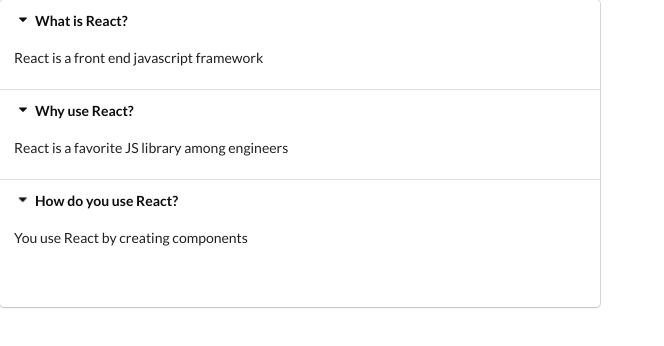
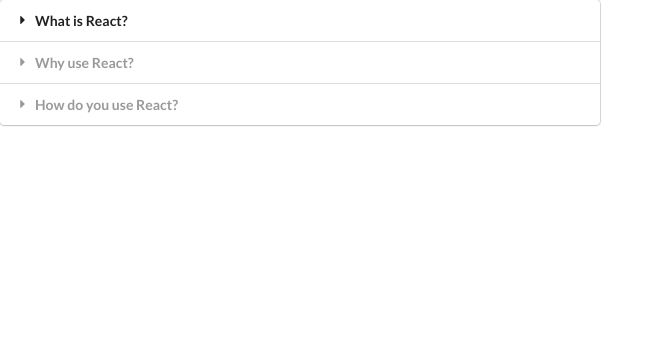
Before and after one commit to mickzeller/shiny-telegram, a React (Create React App) app: page / in a window 1280 px wide. Shown: the top 346 px of the page, without its empty margins (0-664 px from the left). Built offline with nearby package versions, Linux system fonts and the light colour scheme.

Commit message:
Finishing Accordion.js component

```diff
--- a/src/components/Accordion.js
+++ b/src/components/Accordion.js
@@ -2,6 +2,13 @@ import React, { useState } from 'react';
 
 const Accordion = ({items}) => {
 
+  //                    CLASS_COMPONENT             VS            FUNCTION_COMPONENT
+  // Initialization: state = {activeIndex: 0}                       useState(0);
+  // Reference:      this.state.activeIndex                         activeIndex;
+  // Updates:        this.setState({activeIndex: 10})             setActiveIndex(10);
+
+  // const [ PIECE_OF_STATE, F(X)_TO_CHANGE_STATE ] = useState( INIT_VALUE_FOR_THIS_PIECE_OF_STATE )
+  // hook to allow use of state - this syntax utilizes 'array destructuring'
   const [activeIndex, setActiveIndex] = useState(null)
 
   // helper function
@@ -10,15 +17,18 @@ const Accordion = ({items}) => {
   }
 
   const renderedItems = items.map((item, index) => {
+    // variable to control which dropdown is active
+    const active = index === activeIndex ? 'active' : ''
+
     return <React.Fragment key={item.title}>
       <div
-        className="title active"
+        className={`title ${active}`}
         onClick={() => onTitleClick(index)}
       >
         <i className="dropdown icon"/>
         {item.title}
       </div>
-      <div className="content active">
+      <div className={`content ${active}`}>
         <p>{item.content}</p>
       </div>
     </React.Fragment>
@@ -26,7 +36,6 @@ const Accordion = ({items}) => {
   return (
     <div className="ui styled accordion">
       {renderedItems}
-      <h1>{activeIndex}</h1>
     </div>
   )
 }
```
